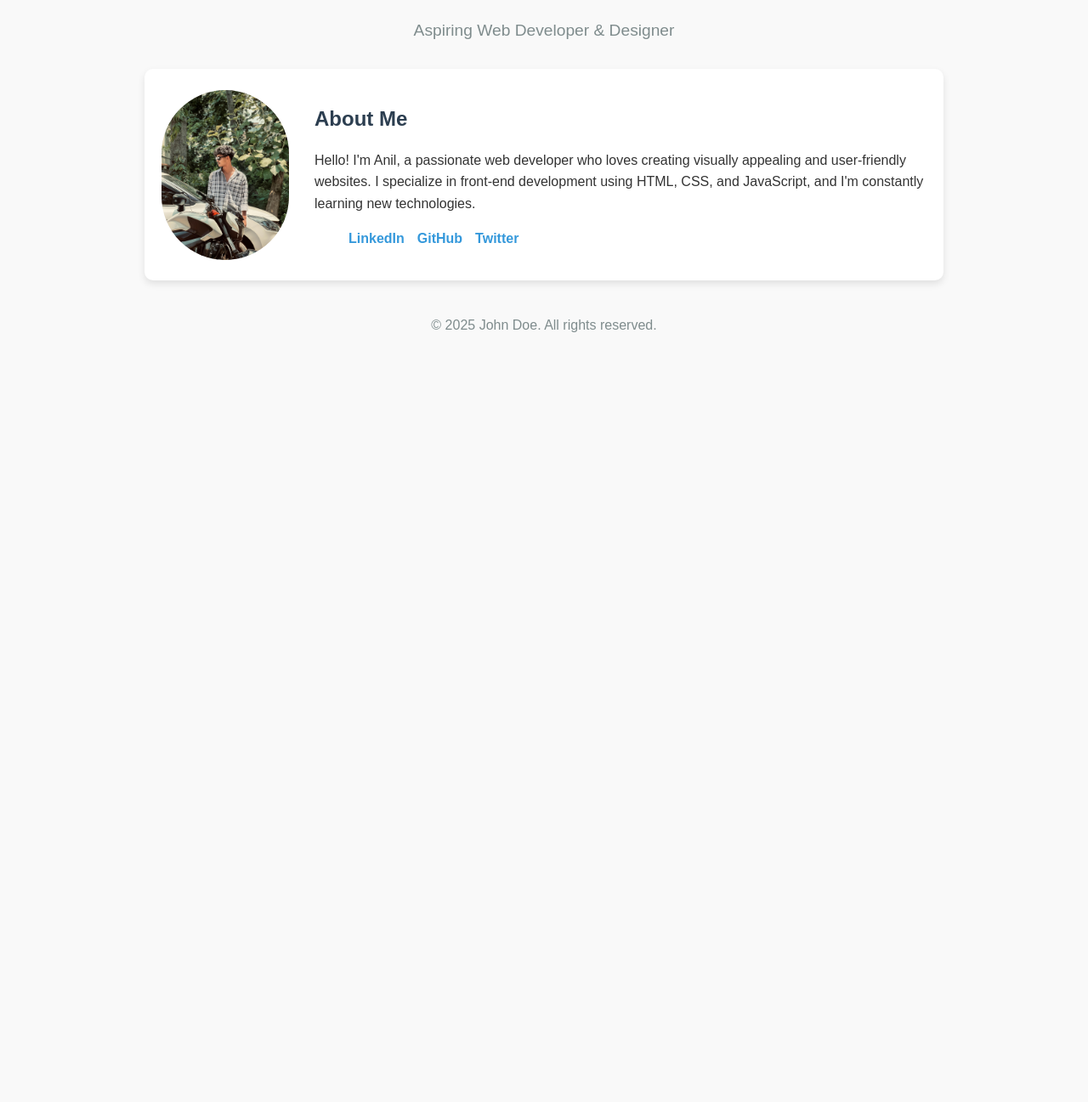
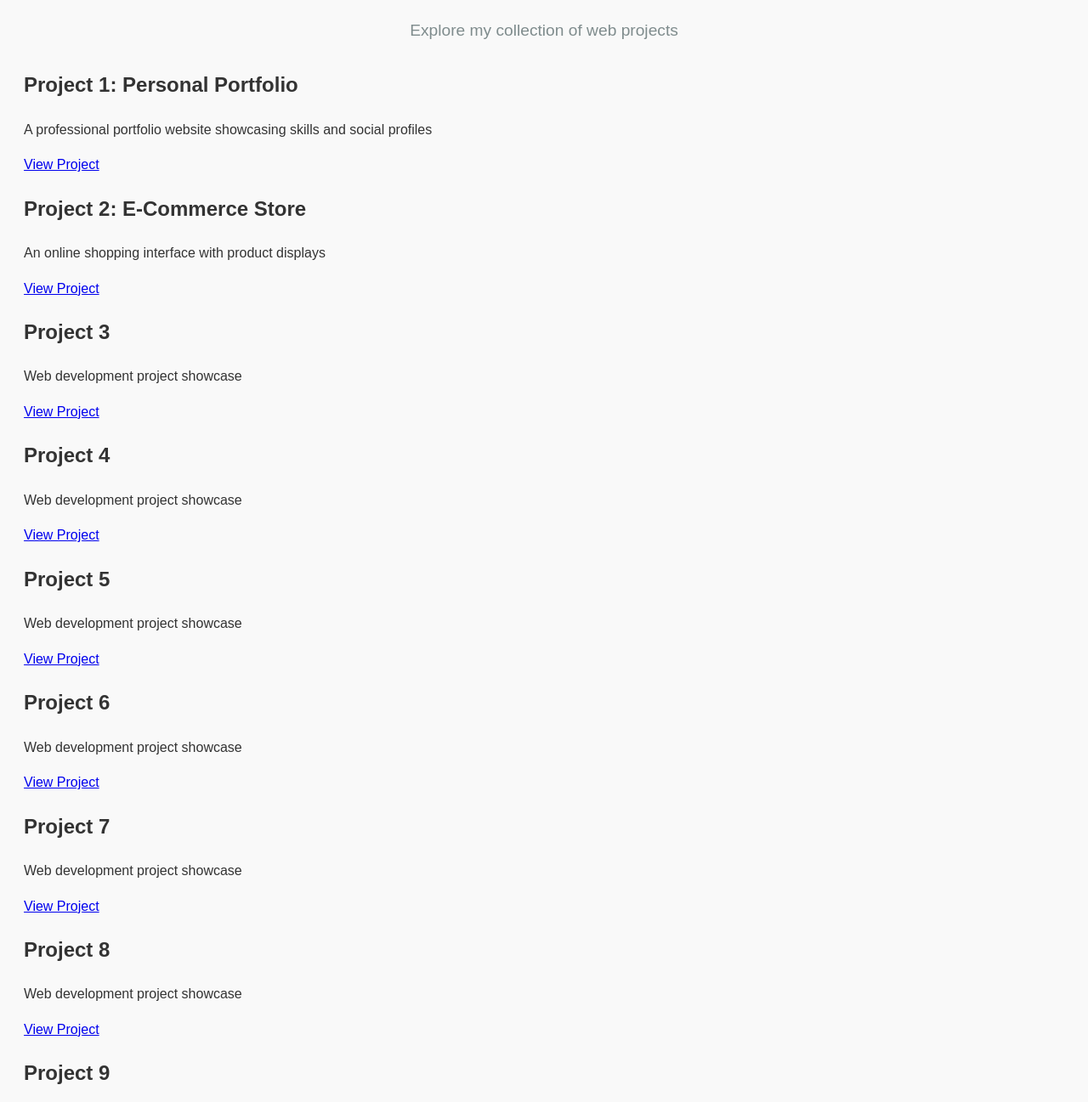
Before and after one commit to anilyadav143223-rgb/new-project, a plain HTML site: page index.html in a window 1280 px wide. Shown: the part 125-1422 px from the top of the page at 85% size. Before the commit the page ends 800 px from the top, so only its background shows below. Drawn offline with Linux system fonts and the light colour scheme.

Commit message:
Create projects showcase landing page with all 10 projects

```diff
--- a/index.html
+++ b/index.html
@@ -3,29 +3,79 @@
 <head>
     <meta charset="UTF-8">
     <meta name="viewport" content="width=device-width, initial-scale=1.0">
-    <title>Personal Portfolio</title>
-    <link rel="stylesheet" href="style.css"></head>
+    <title>My Web Development Projects</title>
+    <link rel="stylesheet" href="style.css">
+</head>
 <body>
     <header>
-        <h1>Anil </h1>
-        <p class="tagline">Aspiring Web Developer & Designer</p>
+        <h1>Anil's Web Development Portfolio</h1>
+        <p class="tagline">Explore my collection of web projects</p>
     </header>
 
-    <section class="profile">
-        <img src="index1/me.jpeg" alt="John Doe Photo" class="profile-pic">
-        <div class="bio">
-            <h2>About Me</h2>
-            <p>Hello! I'm Anil, a passionate web developer who loves creating visually appealing and user-friendly websites. I specialize in front-end development using HTML, CSS, and JavaScript, and I'm constantly learning new technologies.</p>
-            <ul class="social-links">
-                <li><a href="https://www.linkedin.com/" target="_blank">LinkedIn</a></li>
-                <li><a href="https://github.com/" target="_blank">GitHub</a></li>
-                <li><a href="https://twitter.com/" target="_blank">Twitter</a></li>
-            </ul>
+    <section class="projects-grid">
+        <div class="project-card">
+            <h2>Project 1: Personal Portfolio</h2>
+            <p>A professional portfolio website showcasing skills and social profiles</p>
+            <a href="index1/index1.html" class="btn">View Project</a>
+        </div>
+
+        <div class="project-card">
+            <h2>Project 2: E-Commerce Store</h2>
+            <p>An online shopping interface with product displays</p>
+            <a href="index2/index2.html" class="btn">View Project</a>
+        </div>
+
+        <div class="project-card">
+            <h2>Project 3</h2>
+            <p>Web development project showcase</p>
+            <a href="index3/index3.html" class="btn">View Project</a>
+        </div>
+
+        <div class="project-card">
+            <h2>Project 4</h2>
+            <p>Web development project showcase</p>
+            <a href="index4/index4.html" class="btn">View Project</a>
+        </div>
+
+        <div class="project-card">
+            <h2>Project 5</h2>
+            <p>Web development project showcase</p>
+            <a href="index5/index5.html" class="btn">View Project</a>
+        </div>
+
+        <div class="project-card">
+            <h2>Project 6</h2>
+            <p>Web development project showcase</p>
+            <a href="index6/index6.html" class="btn">View Project</a>
+        </div>
+
+        <div class="project-card">
+            <h2>Project 7</h2>
+            <p>Web development project showcase</p>
+            <a href="index7/index7.html" class="btn">View Project</a>
+        </div>
+
+        <div class="project-card">
+            <h2>Project 8</h2>
+            <p>Web development project showcase</p>
+            <a href="index8/index8.html" class="btn">View Project</a>
+        </div>
+
+        <div class="project-card">
+            <h2>Project 9</h2>
+            <p>Web development project showcase</p>
+            <a href="index9/index9.html" class="btn">View Project</a>
+        </div>
+
+        <div class="project-card">
+            <h2>Project 10</h2>
+            <p>Web development project showcase</p>
+            <a href="index10/index10.html" class="btn">View Project</a>
         </div>
     </section>
 
     <footer>
-        <p>&copy; 2025 John Doe. All rights reserved.</p>
+        <p>&copy; 2025 Anil Yadav. All rights reserved.</p>
     </footer>
 </body>
 </html>
```
